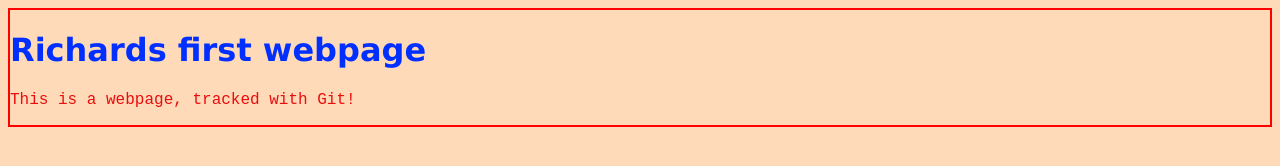
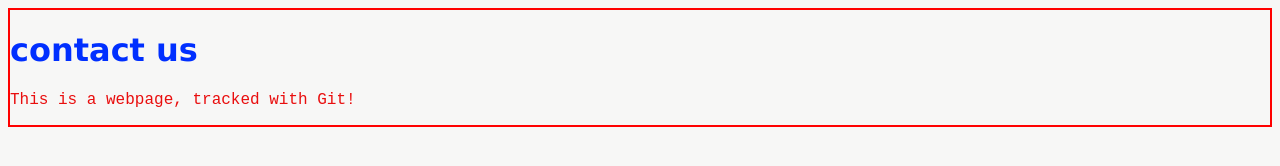
Before and after one commit to rich2476/mission1, a plain HTML site: page index.html in a window 1280 px wide. Drawn offline with Linux system fonts and the light colour scheme.

Commit message:
added contact us

```diff
--- a/index.html
+++ b/index.html
@@ -5,10 +5,10 @@
     <meta http-equiv="X-UA-Compatible" content="IE=edge">
     <meta name="viewport" content="width=device-width, initial-scale=1.0">
     <link rel="stylesheet" href="styles/main-styles.css">
-    <title>Richards first webpage</title>
+    <title>Contact Us</title>
 </head>
 <body>
-    <h1>Richards first webpage</h1>
+    <h1>contact us</h1>
     <p class="main-content">This is a webpage, tracked with Git!</p>
 </body>
 </html>
--- a/styles/main-styles.css
+++ b/styles/main-styles.css
@@ -3,7 +3,7 @@ h1 {
     color: rgb(0, 47, 255);
 }
 body {
-    background-color: peachpuff;
+    background-color: rgba(43, 33, 24, 0.034);
     border: 2px solid red
 }
 .main-content {
```
